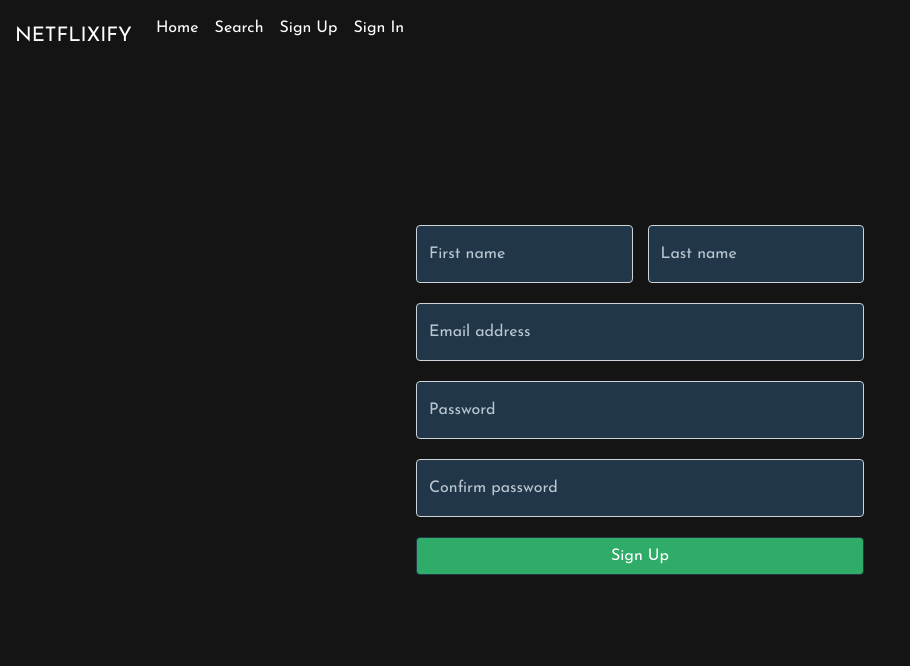
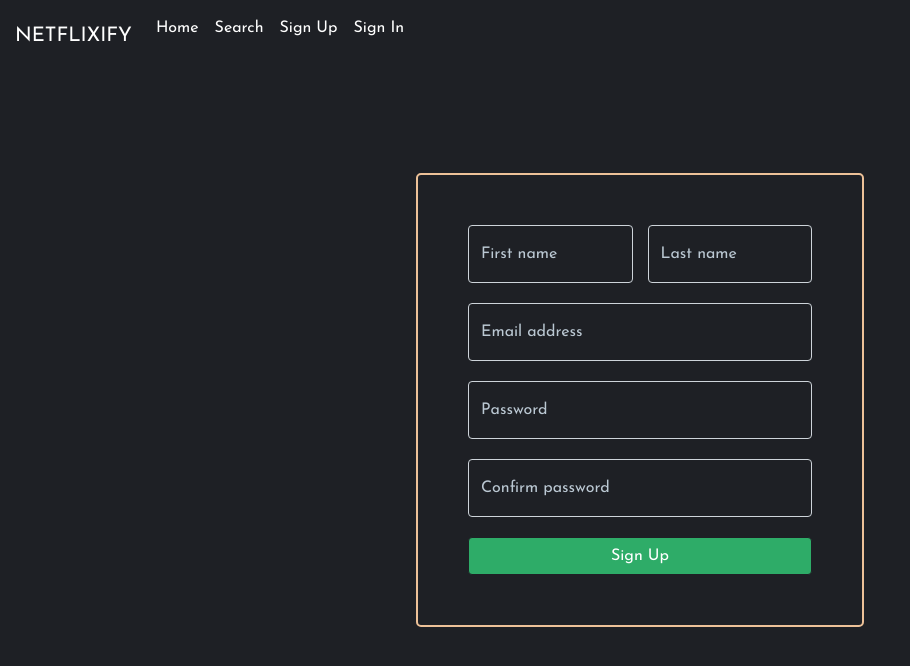
Before and after one commit to paulinal3/netflixify-client, a React (Create React App) app: page /sign-up in a window 1280 px wide. Shown: the top 666 px of the page, without its empty margins (0-910 px from the left). Built offline with nearby package versions, Linux system fonts and the light colour scheme; a web font is replaced by a local one.

Commit message:
styling modals

```diff
--- a/src/App.js
+++ b/src/App.js
@@ -70,6 +70,8 @@ const App = () => {
         setShowLoginModal(false)
     }
 
+    const closeModal = () => setShowAuthModal(false)
+
     // <---------- PLAYLIST STATES & HELPER METHODS ----------> //
     const [playlists, setPlaylists] = useState([])
 
@@ -100,7 +102,7 @@ const App = () => {
             <Header user={user} toggleSignIn={toggleSignIn} toggleSignUp={toggleSignUp} />
             <Routes>
                 {/* <---------- USER ROUTES ----------> */}
-                <Route path='/' element={<Home msgAlert={msgAlert} user={user} setUser={setUser} setNetflixVids={setNetflixVids} showAuthModal={showAuthModal} showLoginModal={showLoginModal} showRegisterModal={showRegisterModal} />} />
+                <Route path='/' element={<Home msgAlert={msgAlert} user={user} setUser={setUser} setNetflixVids={setNetflixVids} showAuthModal={showAuthModal} showLoginModal={showLoginModal} showRegisterModal={showRegisterModal} closeModal={closeModal} />} />
                 <Route
                     path='/sign-up'
                     element={<SignUp msgAlert={msgAlert} setUser={setUser} />}
--- a/src/components/home/Home.jsx
+++ b/src/components/home/Home.jsx
@@ -5,7 +5,7 @@ import {BsSearch, BsPlayCircle} from "react-icons/bs"
 import {MdOutlineAddCircleOutline} from "react-icons/md"
 import Auth from "./auth/Auth"
 
-const Home = ({ setNetflixVids, setUser, showAuthModal, showLoginModal, showRegisterModal }) => {
+const Home = ({ setNetflixVids, setUser, showAuthModal, showLoginModal, showRegisterModal, closeModal }) => {
 
     // useEffect(() => {
     // 	getAdminVideos()
@@ -17,7 +17,7 @@ const Home = ({ setNetflixVids, setUser, showAuthModal, showLoginModal, showRegi
     // }, [])
 
 	return (
-		<div className="page-container" id="home-page-container">
+		<div onClick={closeModal} className="page-container" id="home-page-container">
 			<h1 id='app-name'>Netflixify</h1>
 			<div className='app-features-container'>
 				<div className='app-feature'>
--- a/src/components/home/auth/Auth.jsx
+++ b/src/components/home/auth/Auth.jsx
@@ -1,10 +1,12 @@
 import SignInModal from "./signInModal/SignInModal";
 import SignUpModal from "./signUpModal/SignUpModal";
+
+import "./auth.css"
 
 export default function Auth({ setUser, showLoginModal, showRegisterModal }) {
 
     return (
-        <div>
+        <div className="modal-container">
             {
                 showLoginModal ? <SignInModal setUser={setUser} /> : <SignUpModal setUSer={setUser} />
             }
--- a/src/components/home/auth/signInModal/SignInModal.jsx
+++ b/src/components/home/auth/signInModal/SignInModal.jsx
@@ -42,7 +42,7 @@ const SignInModal = (props) => {
     }
 
     return (
-        <div className="page-container auth-page-container" id="signin-page-container">
+        <div className="auth-page-container" id="signin-page-container">
             <div className="auth-form-container" id="signin-container">
                 <Form className="auth-form" id="signin-form" onSubmit={onSignIn}>
                     <>
--- a/src/components/home/auth/signUpModal/SignUpModal.jsx
+++ b/src/components/home/auth/signUpModal/SignUpModal.jsx
@@ -49,7 +49,7 @@ const SignUpModal = (props) => {
     }
 
     return (
-        <div id="signup-page-container" className="page-container auth-page-container">
+        <div id="signup-page-container" className="auth-page-container">
             <div id="signup-container" className="auth-form-container">
                 <Form id="signup-form" className="auth-form" onSubmit={onSignUp}>
                     <div id="name-container">
--- a/src/css/auth.css
+++ b/src/css/auth.css
@@ -15,12 +15,19 @@
       top: 50%;
       margin-top: -10px;
       text-align: center;
+      z-index: 2;
+      /* border: solid 2px var(--main-border-color); */
   }
 
   .auth-form {
     display: flex;
     flex-direction: column;
     gap: 20px;
+    border: solid 2px var(--main-border-color);
+    border-radius: 5px;
+    padding: 50px;
+    /* background-color: rgb(20,20,20); */
+    background-color: rgb(30,32,37);
   }
 
   @media screen and (min-width: 768px) {
@@ -60,17 +67,17 @@
 
   .auth-form #signup-btn {
     width: 100%;
-    background-color: #2eac68;
-    border: 1px solid #213749;
+    background-color: var(--main-btn-color);
+    border: 1px solid var(--main-bg-color);
   }
 
   .auth-form #signup-btn:hover {
     border: 1px solid whitesmoke;
-    background-color: #28975c;
+    background-color: var(--main-btn-hover-color);
   }
 
   #first-name, #last-name, #email, #password, #password-confirmation {
-    background-color: #213749;
+    background-color: var(--main-bg-color);
     color: #bbc8d3;
   }
 
@@ -81,17 +88,17 @@
 
   .auth-form #signin-btn {
     width: 100%;
-    background-color: #2eac68;
-    border: 1px solid #213749;
+    background-color: var(--main-btn-color);
+    border: 1px solid var(--main-bg-color);
   }
 
   .auth-form #signin-btn:hover {
     border: 1px solid whitesmoke;
-    background-color: #28975c;
+    background-color: var(--main-btn-hover-color);
   }
 
   #signin-email, #signin-password {
-    background-color: #213749;
+    background-color: var(--main-bg-color);
     color: #bbc8d3;
   }
 
@@ -122,17 +129,17 @@
 
   .auth-form #changepw-btn {
     width: 100%;
-    background-color: #2eac68;
-    border: 1px solid #213749;
+    background-color: var(--main-btn-color);
+    border: 1px solid var(--main-bg-color);
   }
 
   .auth-form #changepw-btn:hover {
     border: 1px solid whitesmoke;
-    background-color: #28975c;
+    background-color: var(--main-btn-hover-color);
   }
 
   #old-password, #new-password {
-    background-color: #213749;
+    background-color: var(--main-bg-color);
     color: #bbc8d3;
   }
 
@@ -160,7 +167,7 @@
 
   #signout-container p {
     font-size: 20px;
-    color: #2eac68;
+    color: var(--main-btn-color);
     margin: 0;
   }
 
@@ -171,7 +178,7 @@
 
   #signout-container #signout-btn {
     background-color: #E50914;
-    border: 1px solid #213749;
+    border: 1px solid var(--main-bg-color);
   }
 
   #signout-container #signout-btn:hover {
@@ -180,13 +187,13 @@
   }
 
   #signout-container #cancel-btn {
-    background-color: #2eac68;
-    border: 1px solid #213749;
+    background-color: var(--main-btn-color);
+    border: 1px solid var(--main-bg-color);
   }
 
   #signout-container #cancel-btn:hover {
     border: 1px solid whitesmoke;
-    background-color: #28975c;
+    background-color: var(--main-btn-hover-color);
   }
 
   @media screen and (min-width: 768px) {
--- a/src/index.css
+++ b/src/index.css
@@ -7,9 +7,11 @@
 @import url('https://fonts.googleapis.com/css2?family=Josefin+Sans&display=swap');
 
 :root {
-    --main-bg-color: rgb(20,20,20);
+    /* --main-bg-color: rgb(20,20,20); */
+    --main-bg-color: rgb(30,32,37);
     --main-btn-color: #2eac68;
     --main-btn-hover-color: #28975c;
+    --main-border-color: rgb(237,193,152);
 }
 
 * {
```
Also changed, not shown: src/components/home/auth/auth.css (added).
